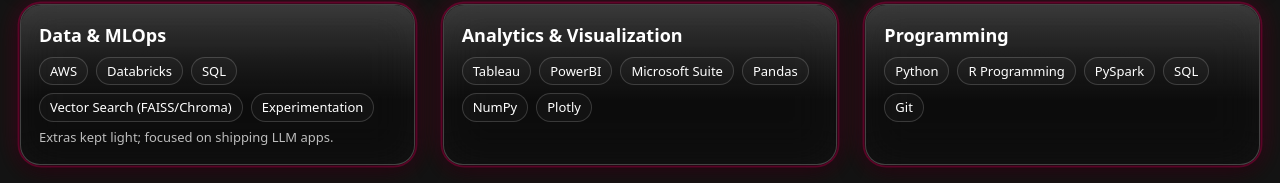
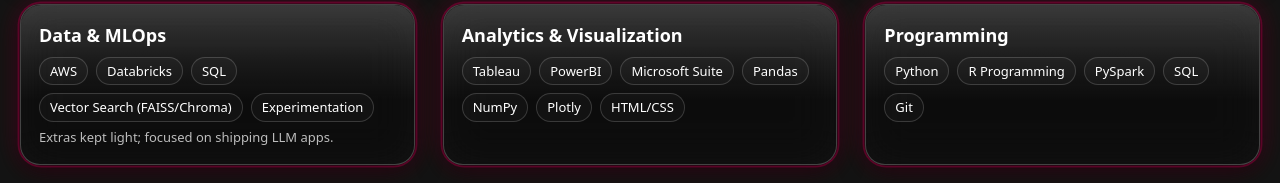
Before and after one commit to Utkarsh-Jha-MSAIB/Utkarsh-Jha-MSAIB.github.io, a plain HTML site: page skills.html in a window 1280 px wide. Shown: the part 430-613 px from the top of the page. Drawn offline with Linux system fonts and the light colour scheme.

Commit message:
Updating skills

```diff
--- a/skills.html
+++ b/skills.html
@@ -308,6 +308,7 @@
           <span class="pill">Pandas</span>
           <span class="pill">NumPy</span>
           <span class="pill">Plotly</span>
+          <span class="pill">HTML/CSS</span>
         </div>
       </div>
 
```
